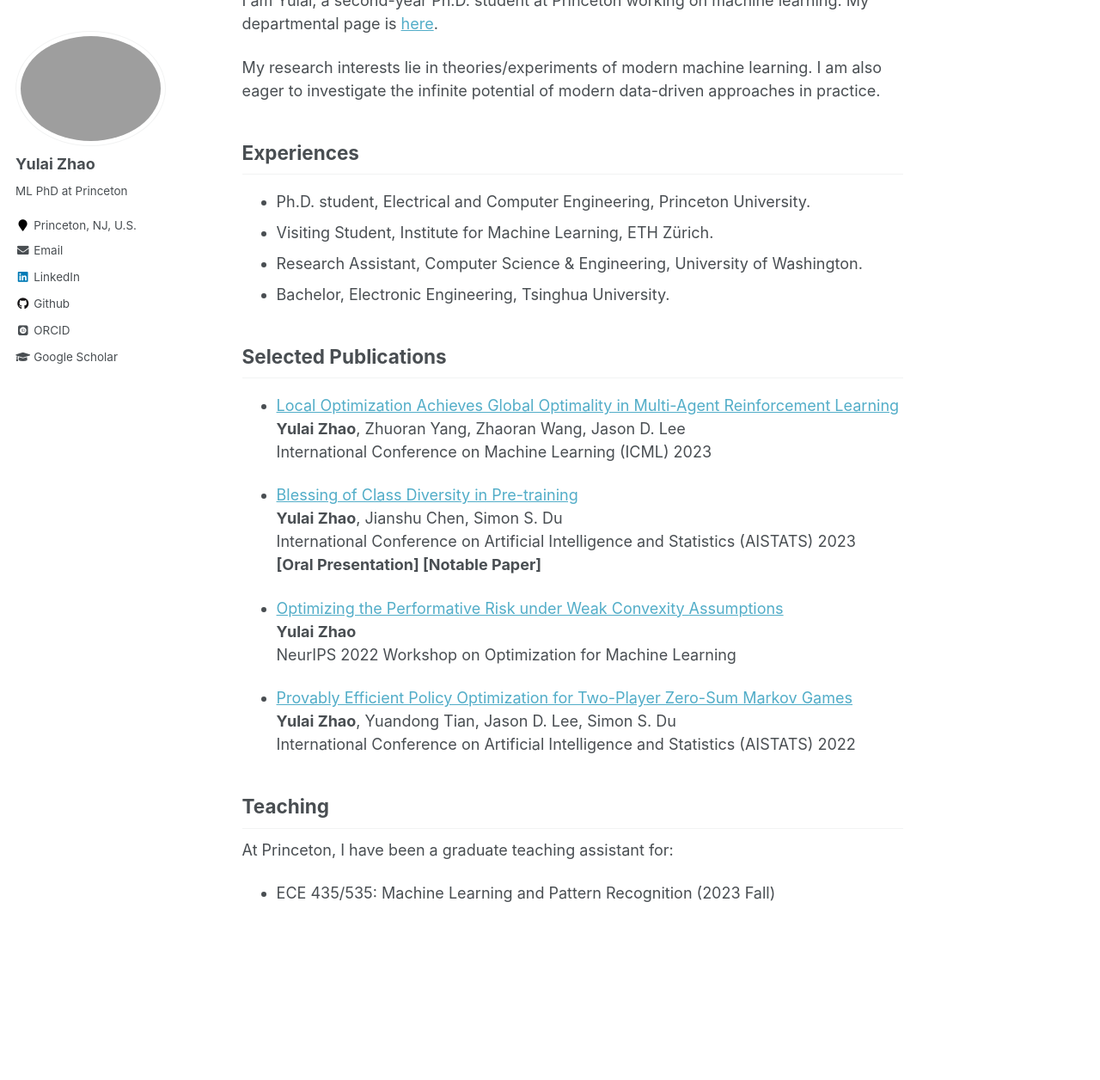
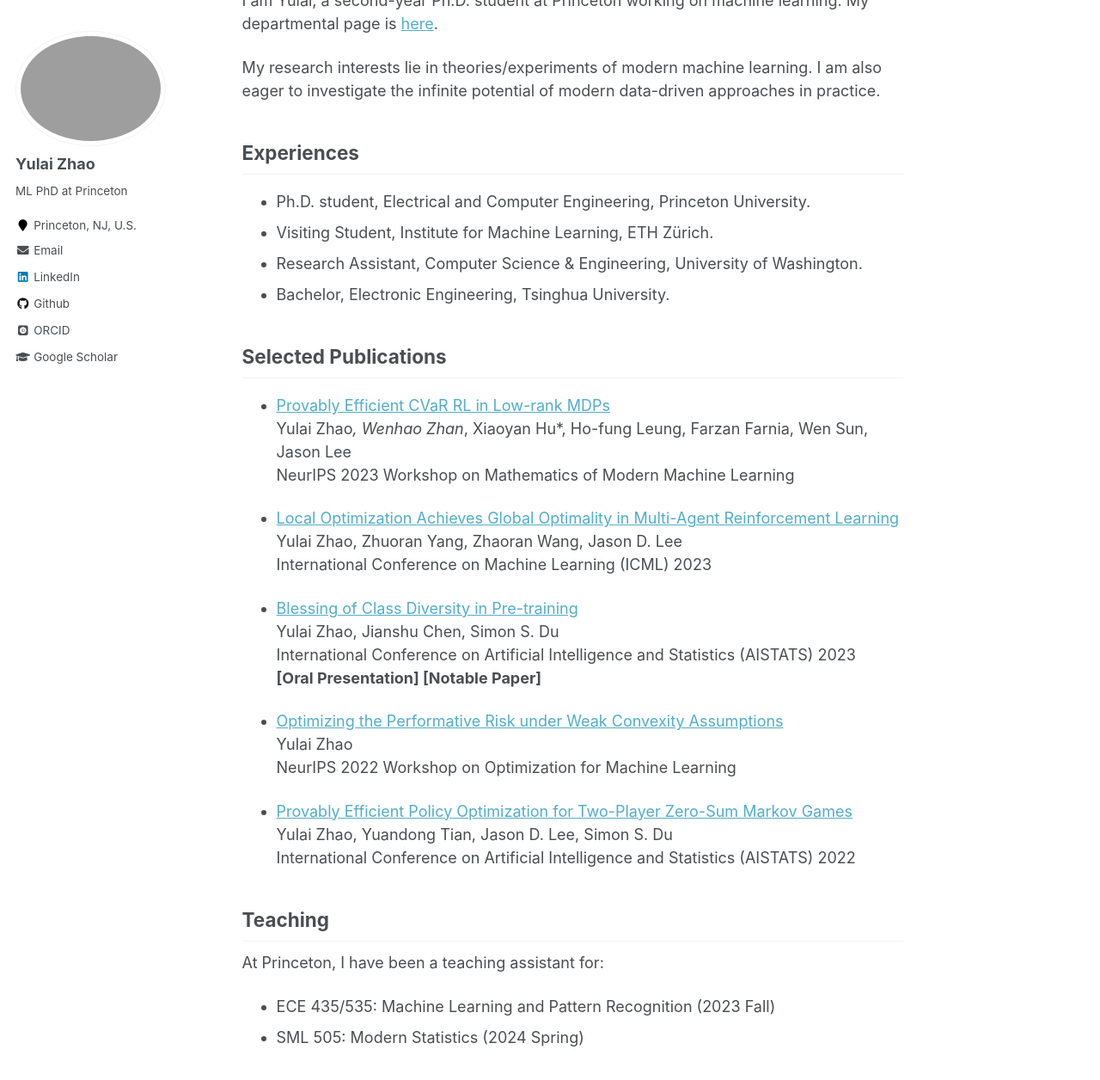
Before and after one commit to zhaoyl18/zhaoyl18.github.io, a Jekyll site: the page built from _pages/about.md, in a window 1280 px wide and 1400 px high, scrolled down 173 px. Shown: the top 1256 px of the window at 86% size. Built offline with Jekyll 4.4.1, drawn with Linux system fonts in a browser that asks for light colours; some web fonts are replaced; before the commit the page ends 1405 px from its top, so only the background shows below that.

Commit message:
Update about.md

```diff
--- a/_pages/about.md
+++ b/_pages/about.md
@@ -24,25 +24,30 @@ My research interests lie in theories/experiments of modern machine learning. I
 
 ## Selected Publications
 
+* [Provably Efficient CVaR RL in Low-rank MDPs](https://openreview.net/forum?id=Vg6oMb7fbh)
+Yulai Zhao*, Wenhao Zhan*, Xiaoyan Hu*, Ho-fung Leung, Farzan Farnia, Wen Sun, Jason Lee
+NeurIPS 2023 Workshop on Mathematics of Modern Machine Learning
+
 * [Local Optimization Achieves Global Optimality in Multi-Agent Reinforcement Learning](https://proceedings.mlr.press/v202/zhao23j.html)
-**Yulai Zhao**, Zhuoran Yang, Zhaoran Wang, Jason D. Lee
+Yulai Zhao, Zhuoran Yang, Zhaoran Wang, Jason D. Lee
 International Conference on Machine Learning (ICML) 2023
 
 * [Blessing of Class Diversity in Pre-training](https://proceedings.mlr.press/v206/zhao23a.html)
-**Yulai Zhao**, Jianshu Chen, Simon S. Du
+Yulai Zhao, Jianshu Chen, Simon S. Du
 International Conference on Artificial Intelligence and Statistics (AISTATS) 2023
 **[Oral Presentation] [Notable Paper]**
 
 * [Optimizing the Performative Risk under Weak Convexity Assumptions](https://openreview.net/forum?id=Ut_vApkulkk)
-**Yulai Zhao**
+Yulai Zhao
 NeurIPS 2022 Workshop on Optimization for Machine Learning
 
 * [Provably Efficient Policy Optimization for Two-Player Zero-Sum Markov Games](https://proceedings.mlr.press/v151/zhao22b.html)
-**Yulai Zhao**, Yuandong Tian, Jason D. Lee, Simon S. Du
+Yulai Zhao, Yuandong Tian, Jason D. Lee, Simon S. Du
 International Conference on Artificial Intelligence and Statistics (AISTATS) 2022
 
 ## Teaching
 
-At Princeton, I have been a graduate teaching assistant for:
+At Princeton, I have been a teaching assistant for:
 
 * ECE 435/535: Machine Learning and Pattern Recognition (2023 Fall)
+* SML 505: Modern Statistics (2024 Spring)
```
